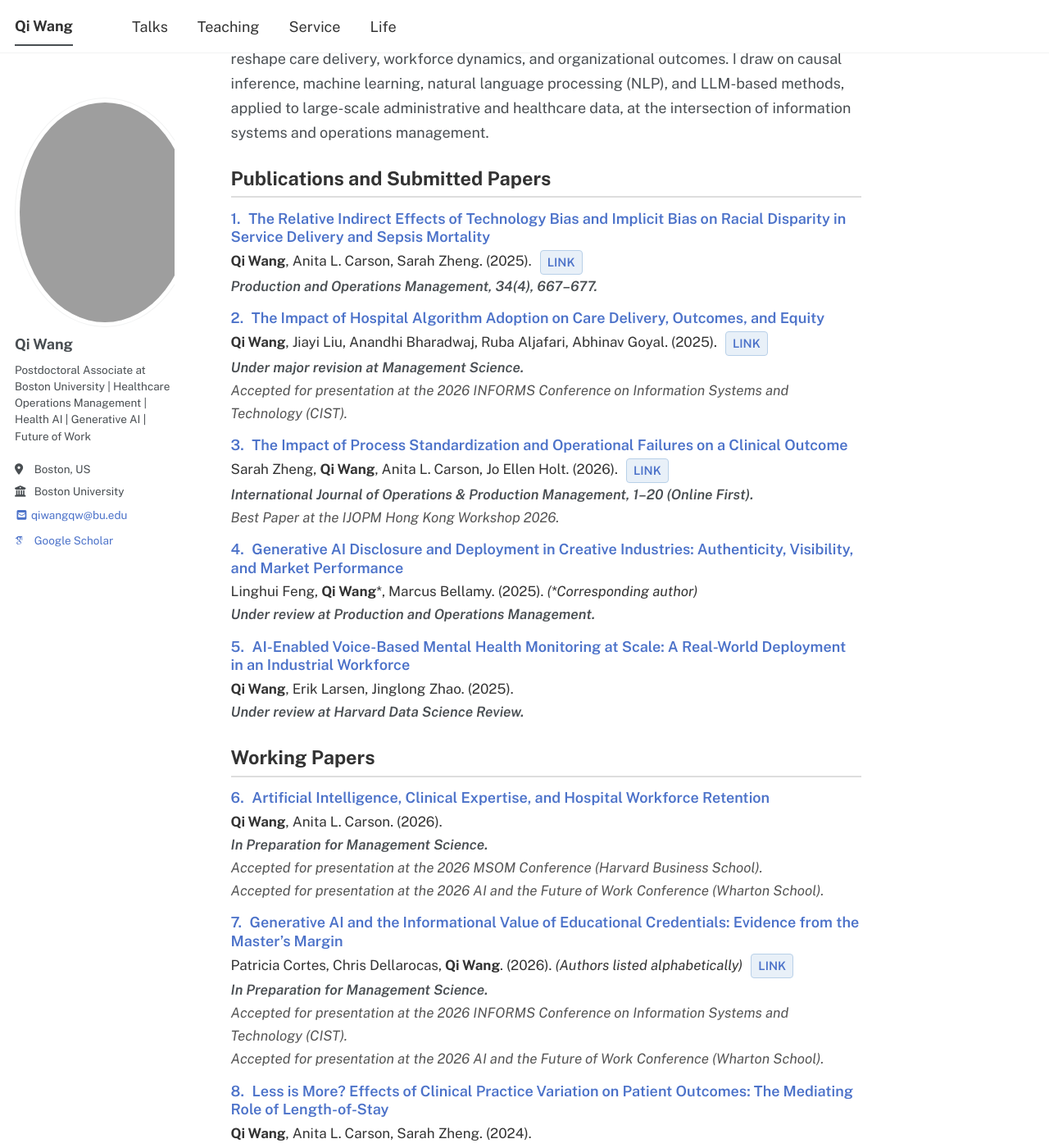
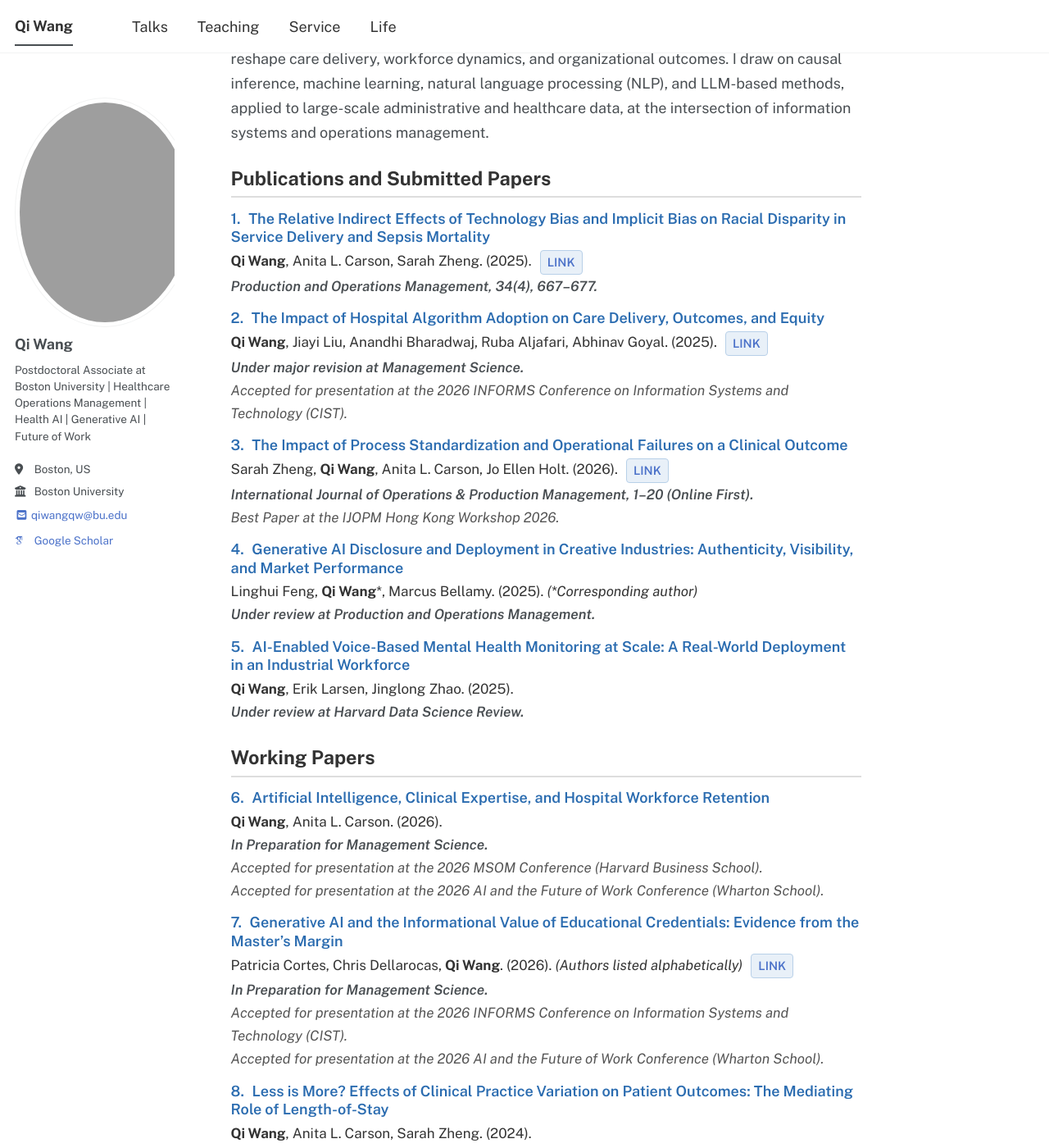
Before and after one commit to qiwang-katherine/qiwang-katherine.github.io, a Jekyll site: the page built from _pages/about.md, in a window 1280 px wide and 1400 px high, scrolled down 268 px. Shown: the whole window at 82% size. Built offline with Jekyll 4.4.1, drawn with Linux system fonts in a browser that asks for light colours; some web fonts are replaced; a script bundle is joined from its source files by our own code; library files that are not in the unit come from our copies.

Commit message:
main.scss

```diff
--- a/assets/css/main.scss
+++ b/assets/css/main.scss
@@ -94,7 +94,7 @@ body, p, li, a, h1, h2, h3, h4, h5, h6,
   margin: 0.8em 0 0 0 !important;
   padding: 0 !important;
   line-height: 1.25 !important;
- color: #4C72C9 !important;
+color: #2B6CB0 !important;
 }
 
 .pub-number { margin-right: 0.3em; color: inherit; }
```
